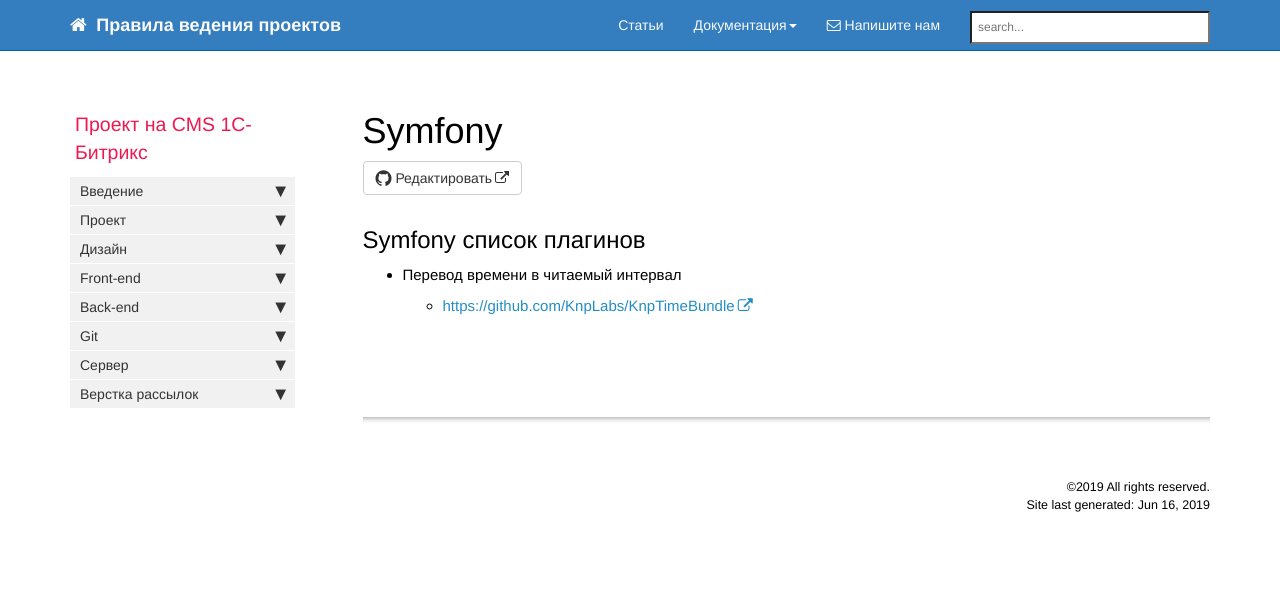
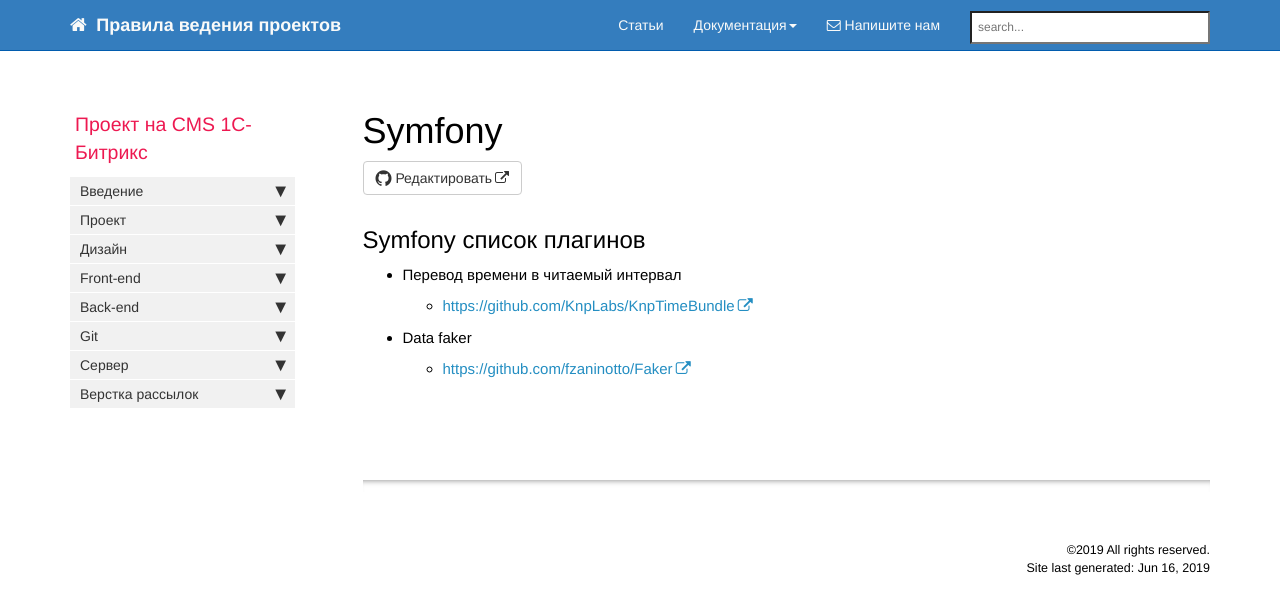
Before and after one commit to gdecider/gdecider.github.io, a Jekyll site: the page built from pages/symfony/sf-index.md, in a window 1280 px wide. Shown: the top 614 px of the page. Built offline with Jekyll 4.4.1, drawn with Linux system fonts in a browser that asks for light colours; nearby versions of some CDN libraries; comment, search, counter and statistics services are not loaded.

Commit message:
Update sf-index.md

```diff
--- a/pages/symfony/sf-index.md
+++ b/pages/symfony/sf-index.md
@@ -11,3 +11,6 @@
 
 * Перевод времени в читаемый интервал
   * [https://github.com/KnpLabs/KnpTimeBundle](https://github.com/KnpLabs/KnpTimeBundle)
+
+* Data faker
+  * [https://github.com/fzaninotto/Faker](https://github.com/fzaninotto/Faker)
```
